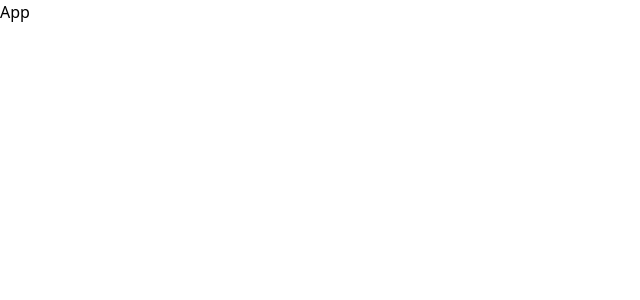
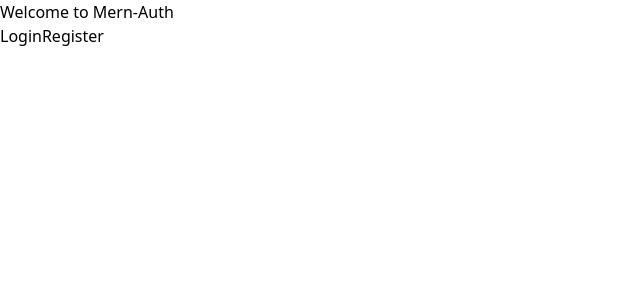
Before and after one commit to alwirifa/mern-auth, a React (Vite) app in the folder client/: page / in a window 1280 px wide. Shown: the top 300 px of the page, without its empty margins (0-640 px from the left). Built offline with nearby package versions, Linux system fonts and the light colour scheme; no server answers.

Commit message:
mern-auth

```diff
--- a/client/src/App.jsx
+++ b/client/src/App.jsx
@@ -1,9 +1,28 @@
-import React from 'react'
+import React from "react";
+import { Routes, Route } from "react-router-dom";
+import IndexPage from "./pages/IndexPage";
+import LoginPage from "./pages/LoginPage";
+import RegisterPage from "./pages/RegisterPage";
+import axios from "axios";
+import { UserContextProvider } from "./UserContext";
+import AccountPage from "./pages/AccountPage";
+import { Toaster } from "react-hot-toast";
+
+axios.defaults.baseURL = "mern-auth-alpha.vercel.app";
+axios.defaults.withCredentials = true;
 
 const App = () => {
   return (
-    <div>App</div>
-  )
-}
+    <UserContextProvider>
+      <Toaster position="top-center" />
+      <Routes>
+        <Route path="/" element={<IndexPage />} />
+        <Route path="/login" element={<LoginPage />} />
+        <Route path="/register" element={<RegisterPage />} />
+        <Route path="/account" element={<AccountPage />} />
+      </Routes>
+    </UserContextProvider>
+  );
+};
 
-export default App
+export default App;
```
Also changed, not shown: 1 other file (tests, documents, lock files or other folders).
